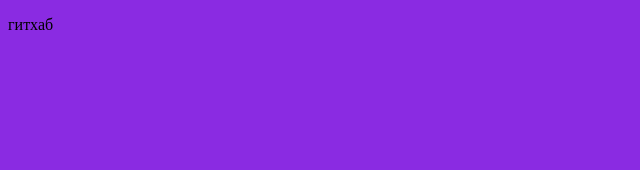
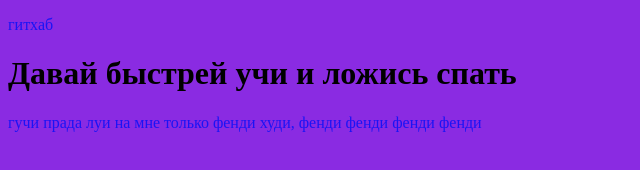
Before and after one commit to Timkase/gitTest, a plain HTML site: page index.html in a window 1280 px wide. Shown: the whole page, without its empty margins (0-640 px from the left). Drawn offline with Linux system fonts and the light colour scheme.

Commit message:
мои изменения

```diff
--- a/css/main.css
+++ b/css/main.css
@@ -1,3 +1,6 @@
 body{
     background-color: blueviolet;
 }
+p{
+    color: rgba(14, 17, 247, 0.89)
+}
--- a/index.html
+++ b/index.html
@@ -9,5 +9,7 @@
 </head>
 <body>
     <p>гитхаб</p>
+    <h1>Давай быстрей учи и ложись спать</h1>
+    <p>гучи прада луи на мне только фенди худи, фенди фенди фенди фенди</p>
 </body>
 </html>
```
